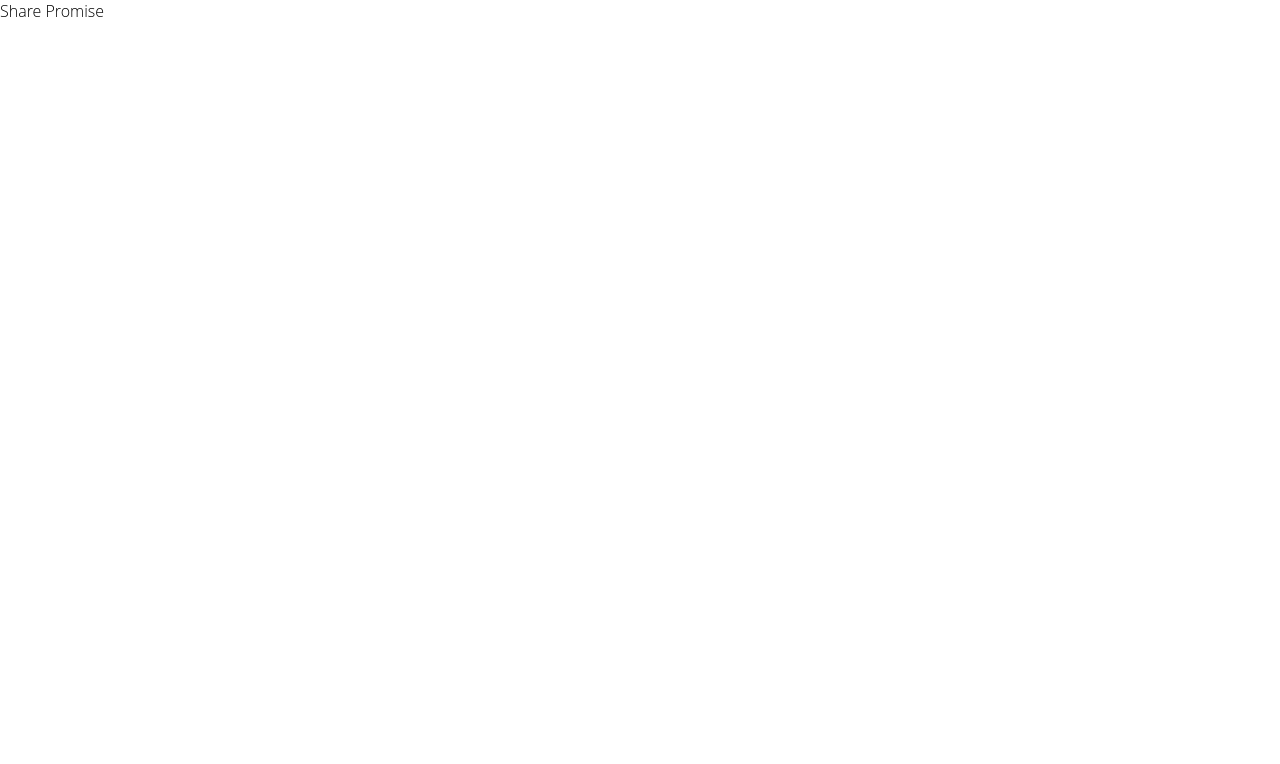
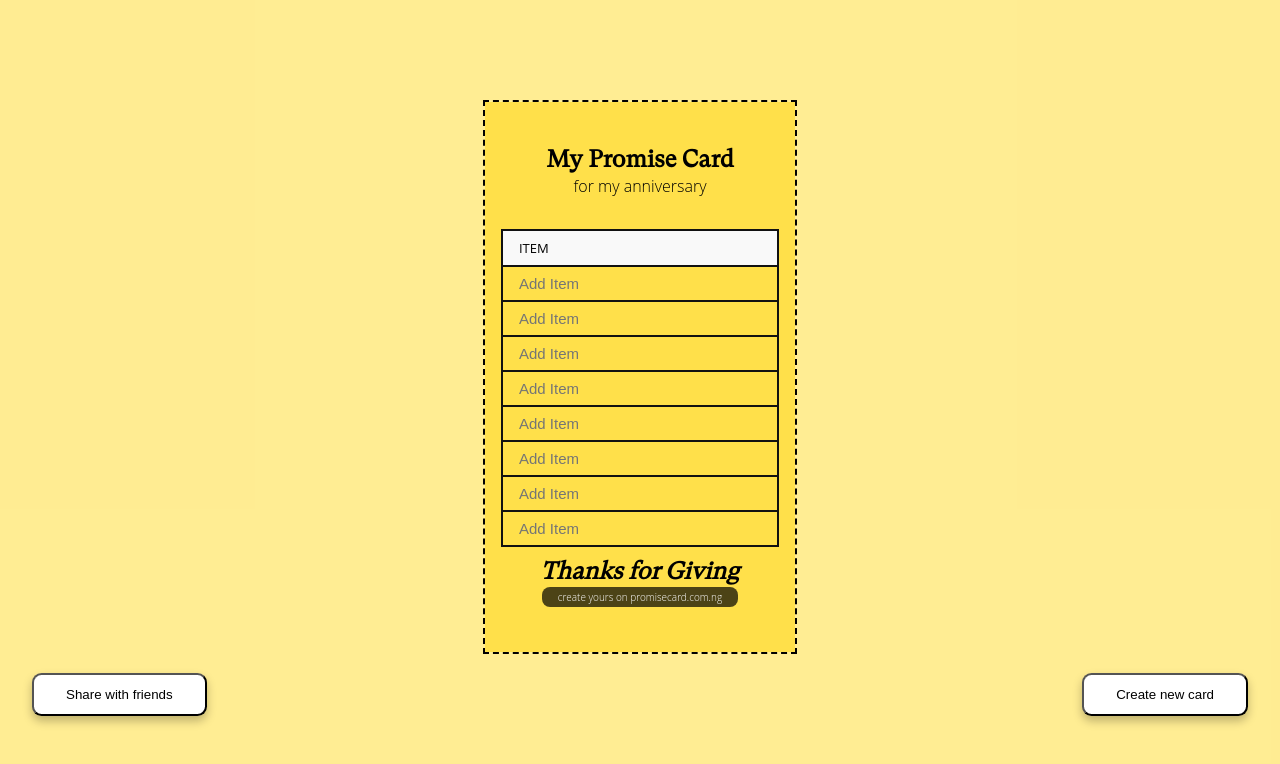
Before and after one commit to mrtoluadesina/promise-card, a React (Create React App) app: page /share in a window 1280 px wide. Shown: the top 764 px of the page. Built offline with nearby package versions, Linux system fonts and the light colour scheme.

Commit message:
complete share view and display card in it

```diff
--- a/src/views/share/index.jsx
+++ b/src/views/share/index.jsx
@@ -1,5 +1,54 @@
-import React from "react";
+import React, { useContext } from "react";
+import { ThemeContext } from "../../store";
+import styled from "styled-components";
+import Card from "./Card";
+import Button from "../../components/Button";
 
 export default function Share() {
-  return (<div className="share-view">Share Promise</div>);
+  const [state, dispatch] = useContext(ThemeContext);
+  return (
+    <Container theme={state.currentTheme}>
+      <CardWrapper>
+        <Card inputList={state.inputList} />
+      </CardWrapper>
+      <Actions>
+        <Button value="Share with friends" />
+        <Button value="Create new card" />
+      </Actions>
+    </Container>
+  );
 }
+
+const Container = styled.div`
+  background-color: ${props => props.theme};
+  display: flex;
+  flex-direction: column;
+  align-items: center;
+  justify-content: center;
+  padding: 3rem 2rem 2rem;
+  height: 100vh;
+  z-index: 1;
+  position: relative;
+  &::after {
+    content: '';
+    width: 100%;
+    height: 100vh;
+    background-color: rgba(255,255,255,0.4);
+    position: absolute;
+    top: 0;
+    left: 0;
+  }
+`;
+
+const CardWrapper = styled.div`
+  border: 2px dashed black;
+  z-index: 3;
+  position: relative;
+`;
+
+const Actions = styled.div`
+  display: flex;
+  justify-content: space-between;
+  width: 100%;
+  z-index: 3;
+`;
```
